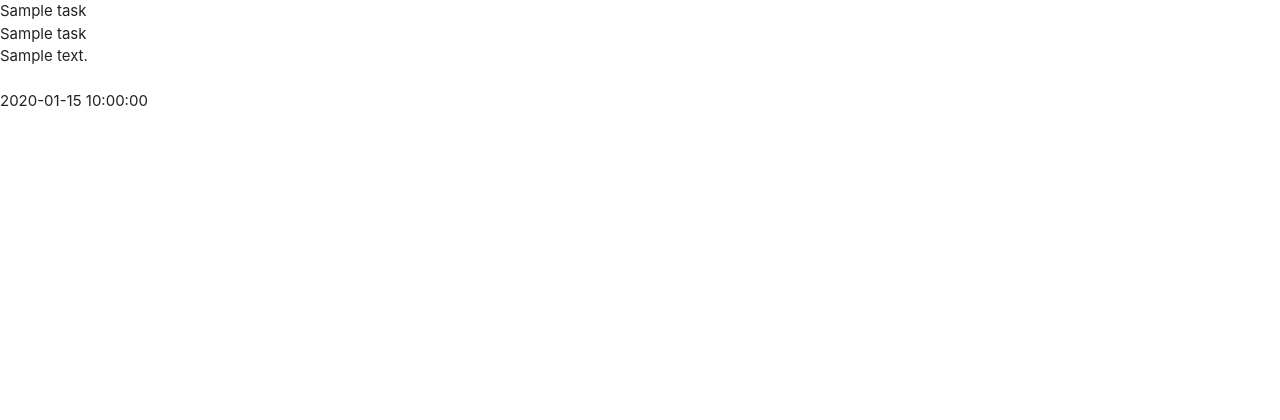
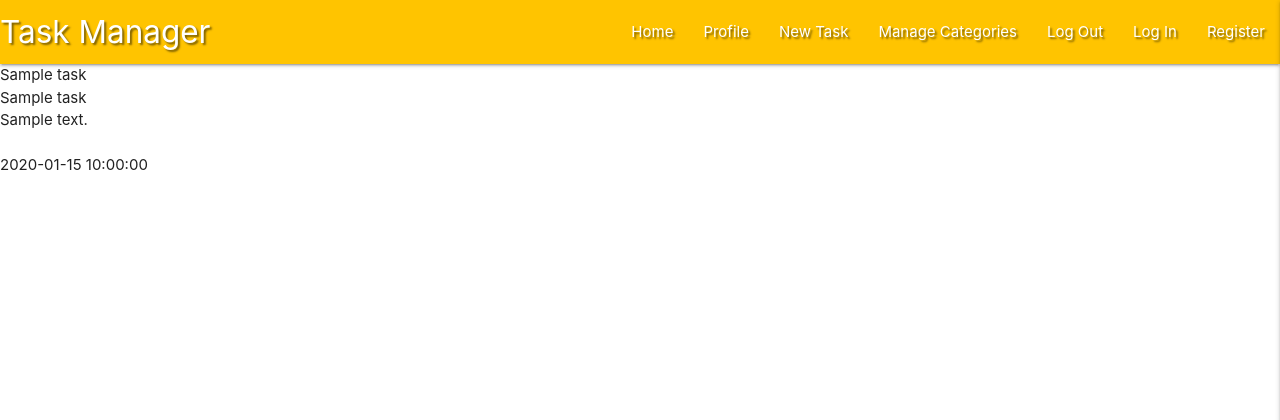
Before and after one commit to CarolinaCobo/flask-task-manager-project, a Flask app: page / in a window 1280 px wide. Shown: the top 420 px of the page. Run offline with Flask 2, Linux system fonts and the light colour scheme; a database or web service that is not in the repository returns one stand-in record (values such as "Sample title"); some libraries are stand-ins or nearby versions.

Commit message:
Add materialize navbar and sidenav

```diff
--- a/static/css/style.css
+++ b/static/css/style.css
@@ -0,0 +1,3 @@
+.text-shadow {
+    text-shadow: 2px 2px 2px rgba(0, 0, 0, 0.5);
+}
--- a/static/js/script.js
+++ b/static/js/script.js
@@ -0,0 +1,3 @@
+$(document).ready(function(){
+    $('.sidenav').sidenav({edge:"right"});
+  });
--- a/templates/base.html
+++ b/templates/base.html
@@ -1,27 +1,58 @@
 <!DOCTYPE html>
 <html lang="en">
+
 <head>
-    <meta charset="UTF-8">
-    <meta http-equiv="X-UA-Compatible" content="IE=edge">
-    <meta name="viewport" content="width=device-width, initial-scale=1.0">
+    <meta charset="UTF-8" />
+    <meta http-equiv="X-UA-Compatible" content="IE=edge" />
+    <meta name="viewport" content="width=device-width, initial-scale=1.0" />
     <link rel="stylesheet" href="https://cdnjs.cloudflare.com/ajax/libs/font-awesome/5.15.3/css/all.min.css"
-        integrity="sha512-iBBXm8fW90+nuLcSKlbmrPcLa0OT92xO1BIsZ+ywDWZCvqsWgccV3gFoRBv0z+8dLJgyAHIhR35VZc2oM/gI1w==" crossorigin="anonymous" type="text/css" />
-    <link rel="stylesheet" href="https://cdnjs.cloudflare.com/ajax/libs/materialize/1.0.0/css/materialize.min.css" type="text/css">
-    <link rel="stylesheet" href="{{ url_for('static', filename='css/style.css') }}" type="text/css">
-    {% block styles %}
-    {% endblock %}
+        integrity="sha512-iBBXm8fW90+nuLcSKlbmrPcLa0OT92xO1BIsZ+ywDWZCvqsWgccV3gFoRBv0z+8dLJgyAHIhR35VZc2oM/gI1w=="
+        crossorigin="anonymous" type="text/css" />
+    <link rel="stylesheet" href="https://cdnjs.cloudflare.com/ajax/libs/materialize/1.0.0/css/materialize.min.css"
+        type="text/css" />
+    <link rel="stylesheet" href="{{ url_for('static', filename='css/style.css') }}" type="text/css" />
+    {% block styles %} {% endblock %}
     <title>Task Manager</title>
 </head>
+
 <body>
+    <header>
+        <!-- Top Navbar -->
+        <nav class="nav-extended text-shadow #ffc400 amber accent-3">
+            <div class="nav-wrapper">
+                <a href="{{ url_for('get_tasks') }}" class="brand-logo">Task Manager</a>
+                <a href="#" data-target="mobile-demo" class="sidenav-trigger right"><i class="fas fa-bars"></i></a>
+                <ul class="right hide-on-med-and-down">
+                    <li><a href="{{ url_for('get_tasks') }}">Home</a></li>
+					<li><a href="#">Profile</a></li>
+					<li><a href="#">New Task</a></li>
+					<li><a href="#">Manage Categories</a></li>
+					<li><a href="#">Log Out</a></li>
+					<li><a href="#">Log In</a></li>
+					<li><a href="#">Register</a></li>
+                </ul>
+            </div>
+        </nav>
+        <!-- Mobile Navbar -->
+        <ul class="sidenav" id="mobile-demo">
+            <li><h4 class="center-align light-yellow-text text-darken-4"></h4></li>
+            <li><a href="{{ url_for('get_tasks') }}">Home</a></li>
+            <li><a href="#">Profile</a></li>
+            <li><a href="#">New Task</a></li>
+            <li><a href="#">Manage Categories</a></li>
+            <li><a href="#">Log Out</a></li>
+            <li><a href="#">Log In</a></li>
+            <li><a href="#">Register</a></li>
+        </ul>
+    </header>
 
-    {% block content %}
-    {% endblock %}
+    {% block content %} {% endblock %}
 
     <script src="https://code.jquery.com/jquery-3.6.0.min.js"
         integrity="sha256-/xUj+3OJU5yExlq6GSYGSHk7tPXikynS7ogEvDej/m4=" crossorigin="anonymous"></script>
     <script src="https://cdnjs.cloudflare.com/ajax/libs/materialize/1.0.0/js/materialize.min.js"></script>
     <script src="{{ url_for('static', filename='js/script.js') }}"></script>
-    {% block scripts %}
-    {% endblock %}
+    {% block scripts %} {% endblock %}
 </body>
+
 </html>
```
